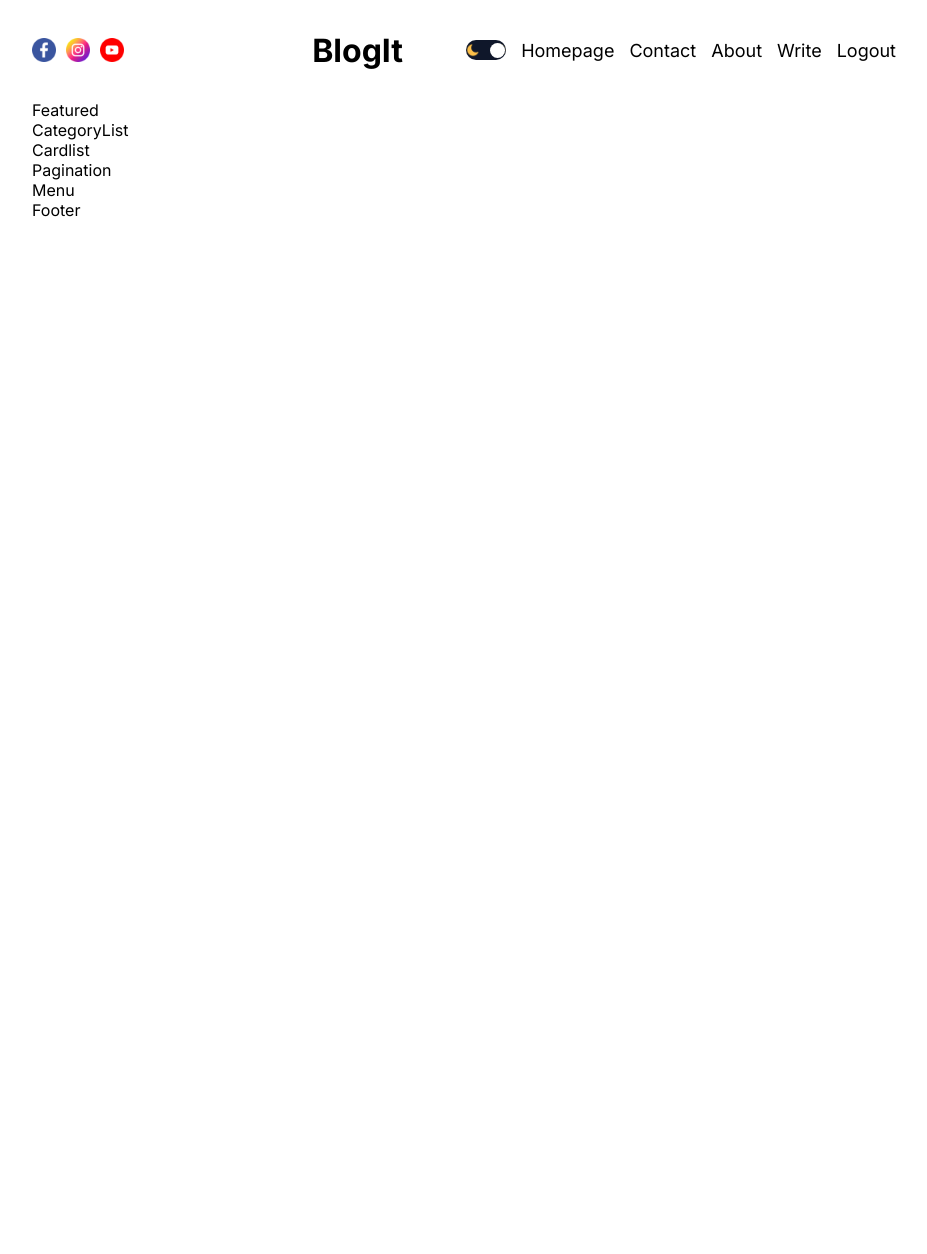
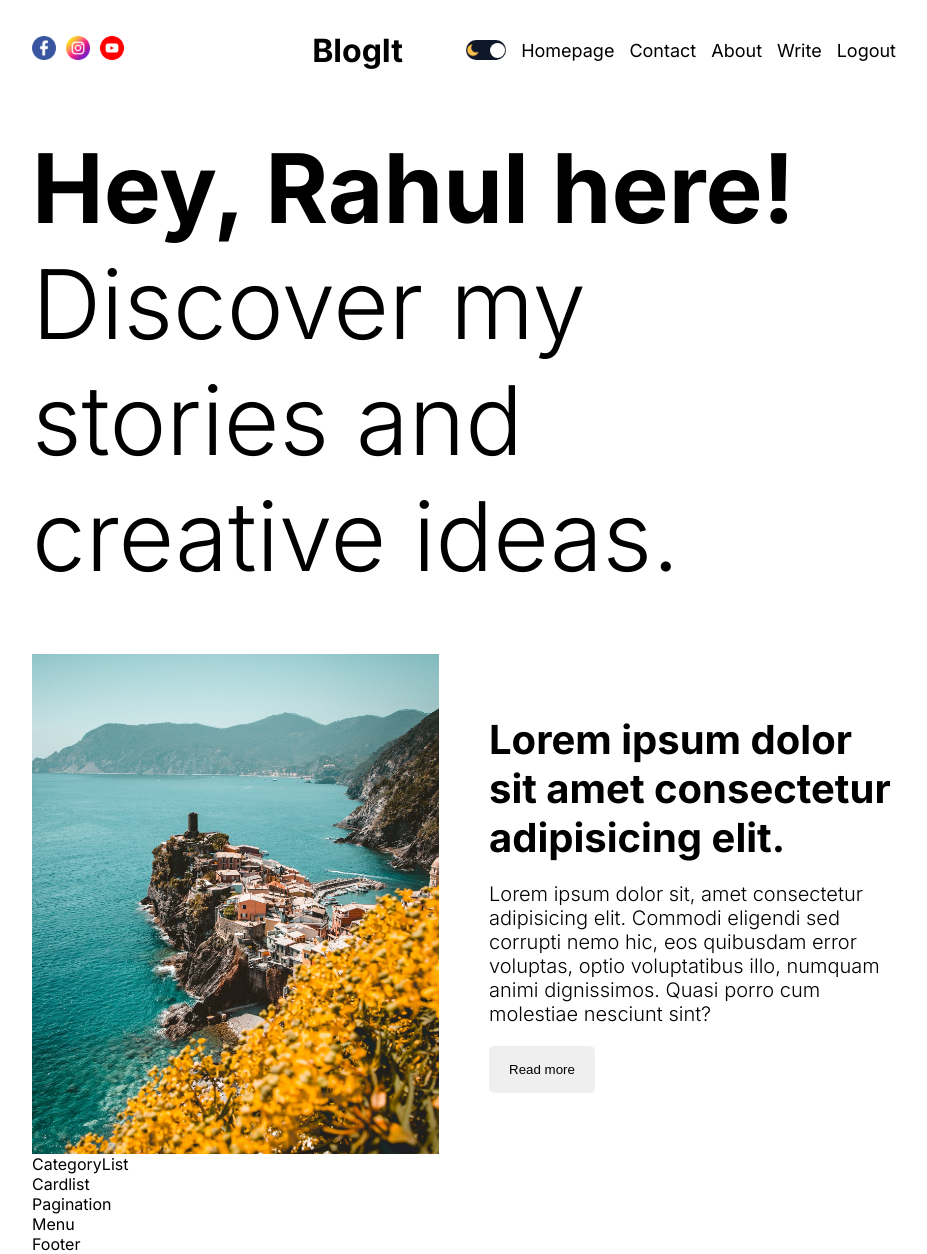
Before and after one commit to rahulAgdev/blogit, a Next.js app: page / in a window 1280 px wide. Shown: the whole page, without its empty margins (176-1103 px from the left). Before the commit the page ends 800 px from the top, so only its background shows below. Built offline with nearby package versions, Linux system fonts and the light colour scheme.

Commit message:
Adding the Featured section

```diff
--- a/components/featured/Featured.jsx
+++ b/components/featured/Featured.jsx
@@ -1,8 +1,27 @@
 import React from 'react'
 import styles from './featured.module.css'
+import Image from 'next/image'
 const Featured = () => {
   return (
-    <div className={styles.container}>Featured</div>
+    <div className={styles.container}>
+      <h1 className={styles.title}><b className={styles.bold}>Hey, Rahul here!</b> Discover my stories and creative ideas.</h1>
+      <div className={styles.post}>
+        <div className={styles.imageContainer}>
+          <Image
+            src="/p1.jpeg"
+            alt=""
+            fill
+            className={styles.image}
+          />
+        </div>
+        <div className={styles.textContainer}>
+          <h1 className={styles.postTitle}>Lorem ipsum dolor sit amet consectetur adipisicing elit. </h1>
+          <p className={styles.desc}>Lorem ipsum dolor sit, amet consectetur adipisicing elit. Commodi eligendi sed corrupti nemo hic, eos quibusdam error voluptas, optio voluptatibus illo, numquam animi dignissimos. Quasi porro cum molestiae nesciunt sint?</p>
+          <button className={styles.button}>Read more</button>
+        </div>
+
+      </div>
+    </div>
   )
 }
 
--- a/components/featured/featured.module.css
+++ b/components/featured/featured.module.css
@@ -1,2 +1,50 @@
 .container{
+    margin-top: 30px;
+
 }
+
+.title{
+    font-size: 96px;
+    font-weight: 300;
+}
+
+.post{
+    margin-top: 60px;
+    display: flex;
+    align-items: center;
+    gap: 50px;
+}
+
+.imageContainer{
+    flex: 1;
+    height: 500px;
+    position: relative;
+
+}
+.textContainer{
+    flex: 1;
+    display: flex;
+    flex-direction: column;
+    gap: 20px;
+}
+.image{
+    object-fit: cover;
+}
+
+.postTitle{
+    font-size: 40px;
+}
+
+.desc{
+    font-size: 20px;
+    font-weight: 300;
+    color: var(--softTextColor);
+
+}
+
+.button{
+    padding: 16px 20px;
+    border-radius: 5px;
+    width: max-content;
+    border: none;
+}
--- a/components/navbar/Navbar.jsx
+++ b/components/navbar/Navbar.jsx
@@ -1,45 +1,38 @@
-'use client'
-import React from 'react'
-import styles from './navbar.module.css'
-import Image from 'next/image'
-import Link from 'next/link'
-import AuthLinks from '../AuthLinks/AuthLinks'
-import ThemeToggle from '../themeToggle/ThemeToggle'
+"use client";
+import React from "react";
+import styles from "./navbar.module.css";
+import Image from "next/image";
+import Link from "next/link";
+import AuthLinks from "../AuthLinks/AuthLinks";
+import ThemeToggle from "../themeToggle/ThemeToggle";
 const Navbar = () => {
   return (
     <div className={styles.container}>
       <div className={styles.social}>
-        <Image
-          src='/facebook.png'
-          alt='facebook'
-          width={24}
-          height={24}
-        />
-        <Image
-          src='/instagram.png'
-          alt='instagram'
-          width={24}
-          height={24}
-        />
-        <Image
-          src='/youtube.png'
-          alt='youtube'
-          width={24}
-          height={24}
-        />
+        <Link href="https://github.com/rahulagdev" target="_blank">
+          <Image src="/facebook.png" alt="facebook" width={24} height={24} />
+        </Link>
+        <Link href="https://instagram.com/rahul.ag_ig" target="_blank">
+          <Image src="/instagram.png" alt="instagram" width={24} height={24} />
+        </Link>
+        <Image src="/youtube.png" alt="youtube" width={24} height={24} />
       </div>
-      <div className={styles.logo}>
-        BlogIt
-      </div>
+      <div className={styles.logo}>BlogIt</div>
       <div className={styles.links}>
-      <ThemeToggle />
-        <Link href='/' className={styles.link}>Homepage</Link>
-        <Link href='/' className={styles.link}>Contact</Link>
-        <Link href='/' className={styles.link}>About</Link>
+        <ThemeToggle />
+        <Link href="/" className={styles.link}>
+          Homepage
+        </Link>
+        <Link href="/" className={styles.link}>
+          Contact
+        </Link>
+        <Link href="/" className={styles.link}>
+          About
+        </Link>
         <AuthLinks />
       </div>
     </div>
-  )
-}
+  );
+};
 
-export default Navbar
+export default Navbar;
```
